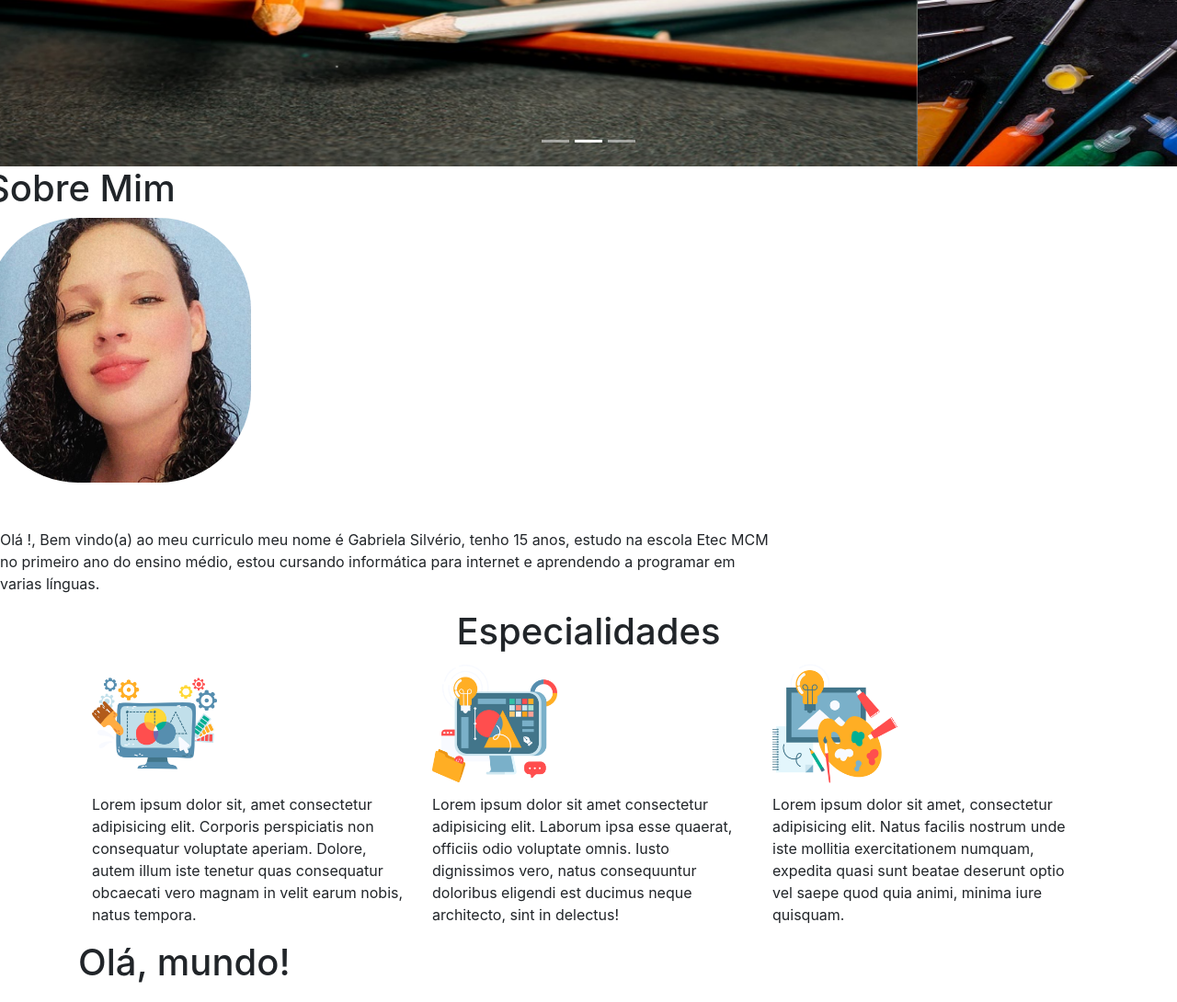
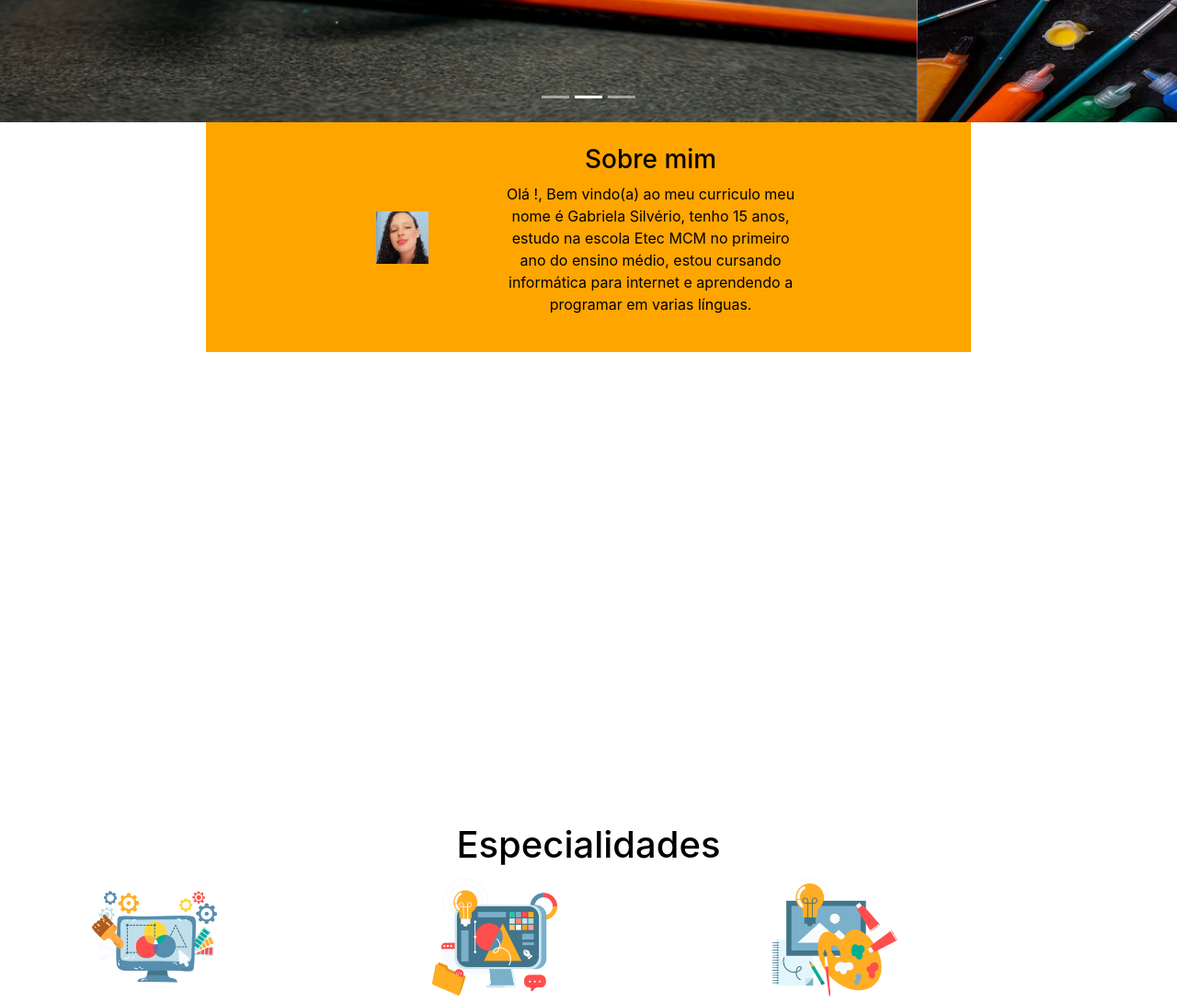
Before and after one commit to gabi-projetos/projeto4aBimestre, a plain HTML site: page index.html in a window 1280 px wide. Shown: the part 400-1490 px from the top of the page at 92% size. Drawn offline with nearby package versions, Linux system fonts and the light colour scheme.

Commit message:
Add files via upload

```diff
--- a/css/estilo.css
+++ b/css/estilo.css
@@ -4,21 +4,21 @@
 
 
 
-
-
-.imagem_eu
-{
-    width: 40%;
-    border-radius: 100px;
-    margin-bottom: 50px;
+#sobre {
+    width: 65%;
+    margin-left: auto;
+    margin-right: auto;
+    text-align: center;
+    color: black;
 }
 
+h1 {
+    color: black;
+}
 
 .icones{
     width: 40%;
 }
-
-
 
 
 
@@ -28,6 +28,8 @@
 
 }
 
-#sobre
+#sobre{
+ margin-bottom: 40%;
+ background-color: #FFA500;
+
 {
- margin-bottom: 20%;
--- a/index.html
+++ b/index.html
@@ -48,9 +48,6 @@
          </ul>
        </div>
     </nav>
-    <br>
-    <br>
-
       <div id="carouselExampleIndicators" class="carousel slide" data-ride="carousel">
           <ol class="carousel-indicators">
             <li data-target="#carouselExampleIndicators" data-slide-to="0" class="active"></li>
@@ -60,9 +57,11 @@
           <div class="carousel-inner">
             <div class="carousel-item active">
               <img class="d-block w-100" src="img/2.arte.jpg" alt="Primeiro Slide">
+
            </div>
              <div class="carousel-item">
                <img class="d-block w-100" src="img/4.arte.jpg" alt="Segundo Slide">
+
         </div>
           <div class="carousel-item">
             <img class="d-block w-100" src="img/1.arte.jpg" alt="Terceiro Slide">
@@ -77,20 +76,25 @@
             <span class="sr-only">Próximo</span>
           </a>
         </div>
+   <main class="gradiente">
+    <div id="sobre" class="gradiente">
+        <section id="sobre" class="sobre">
+            <div class="container">
+                <div class="row align-items-center">
+                    <div class="col-sm-6 col-md-3 col-lg-3 d-md-block">
+                        <div class="p-4">
+                            <img class="img-fluid rounded-cicle" src="img/eu.jpeg" alt="">
                         </div>
-    <div class="color-sobre">
-        <seção id="sobre" class="sobre">
-
-           <div class="row align-items-center">
-              <h1 class="text-center">Sobre Mim</h1>
                     </div>
-           <div class="row">
-
-              <div class="foto">
-                 <img class="imagem_eu" src="img/eu.jpeg">
+                    <div class="col-sm-12 col-md-9 col-lg-9">
+                        <div class="p-4">
+                            <h3 class="display-5">Sobre mim</h3>
+                            <p class="branco"> Olá !, Bem vindo(a) ao meu curriculo meu nome é Gabriela Silvério, tenho 15 anos, estudo na escola Etec MCM no primeiro ano do ensino médio, estou cursando informática para internet e aprendendo a programar em varias línguas.</p>
                         </div>
-              <div class="col-md-8 ">
-                  <p>Olá !, Bem vindo(a) ao meu curriculo meu nome é Gabriela Silvério, tenho 15 anos, estudo na escola Etec MCM no primeiro ano do ensino médio, estou cursando informática para internet e aprendendo a programar em varias línguas.</p>
+                    </div>
+                </div>
+            </div>
+        </section>
     </div>
 
             </section>
@@ -108,28 +112,27 @@
                    <p>Lorem ipsum dolor sit, amet consectetur adipisicing elit. Corporis perspiciatis non consequatur
                    voluptate aperiam. Dolore, autem illum iste tenetur quas consequatur obcaecati vero magnam in
                    velit earum nobis, natus tempora.</p>
+              </div>
 
-              </div>
               <div class="col-sm">
                 <img src="img/Html.Css.png" class="icones">
                   <h4></h4>
                   <p>Lorem ipsum dolor sit amet consectetur adipisicing elit. Laborum ipsa esse quaerat, officiis odio voluptate omnis. Iusto dignissimos vero, natus consequuntur doloribus eligendi est ducimus neque architecto, sint in delectus!</p>
+            </div>
 
-            </div>
             <div class="col-sm">
               <img src="img/criatividade.png" class="icones">
                 <h4></h4>
                 <p>Lorem ipsum dolor sit amet, consectetur adipisicing elit. Natus facilis nostrum unde iste mollitia exercitationem numquam, expedita quasi sunt beatae deserunt optio vel saepe quod quia animi, minima iure quisquam.</p>
-
-           </div>
-         </div>
            </div>
 
 
 
 
 
-    <h1>Olá, mundo!</h1>
+
+
+
 
     <!-- JavaScript (Opcional) -->
     <!-- jQuery primeiro, depois Popper.js, depois Bootstrap JS -->
```
Lines whose indentation alone changed are shown as unchanged.
